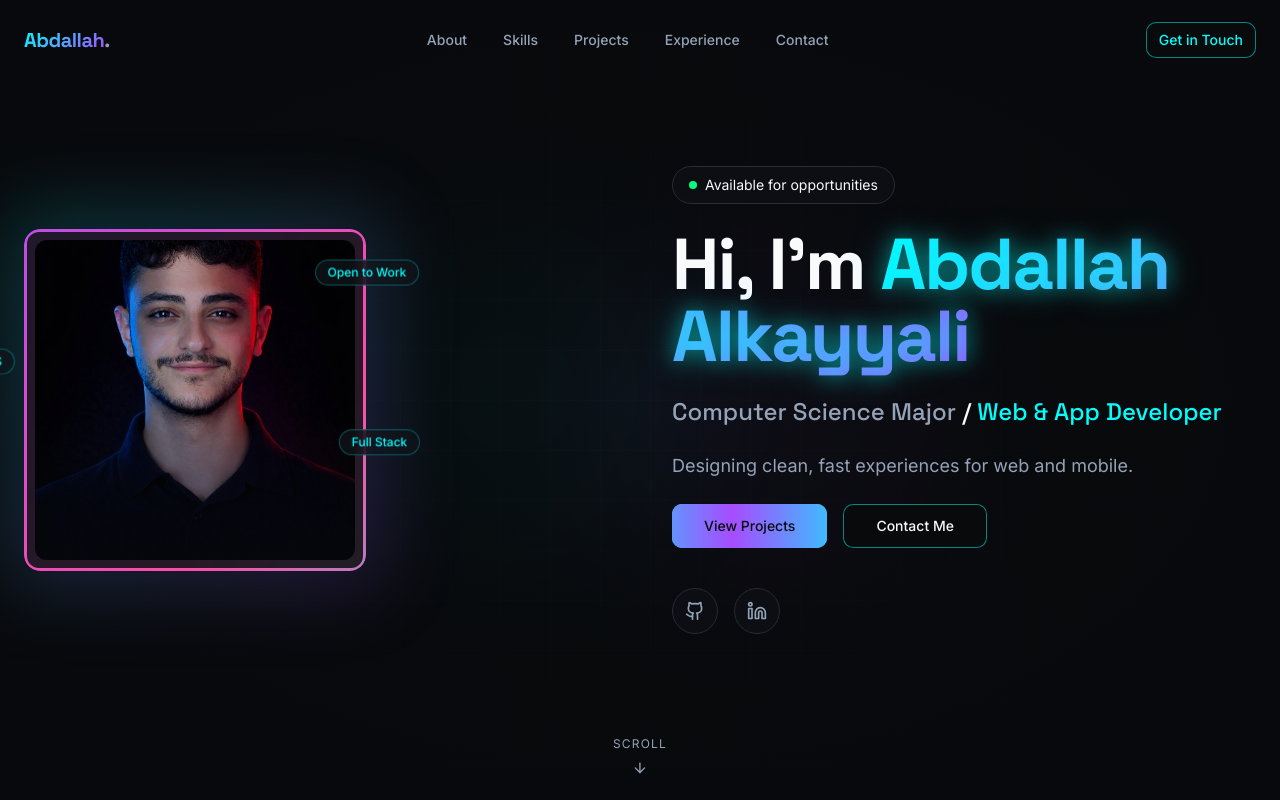
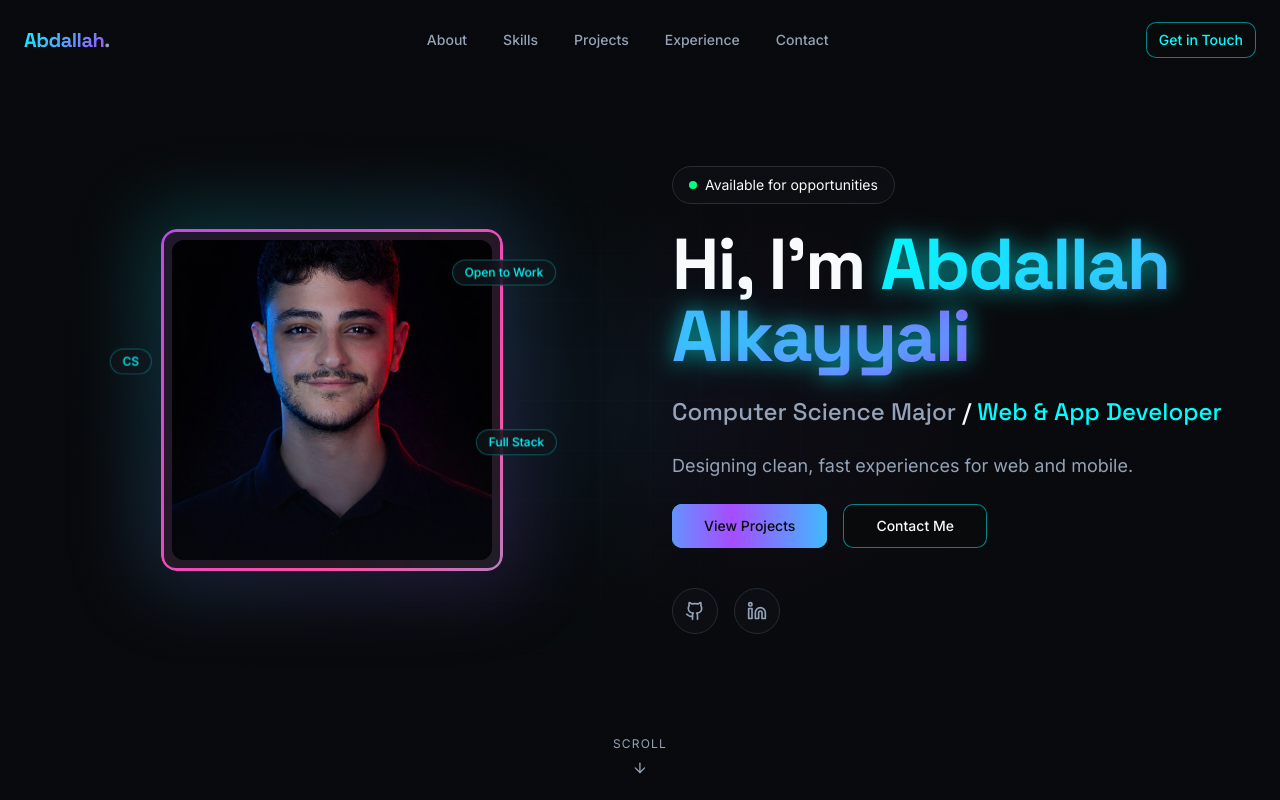
Before and after one commit to kayyali05/portfolio, a React (Vite) app: page / in a window 1280 px wide. Shown: the top 800 px of the page. Built offline with nearby package versions, Linux system fonts and the light colour scheme.

Commit message:
Adjust portrait crop and position

```diff
--- a/src/components/HeroSection.tsx
+++ b/src/components/HeroSection.tsx
@@ -79,7 +79,7 @@ const HeroSection = () => {
             initial={{ opacity: 0, x: -50 }}
             animate={{ opacity: 1, x: 0 }}
             transition={{ duration: 0.8, delay: 0.2 }}
-            className="order-first flex justify-center lg:order-first lg:justify-start"
+            className="order-first flex justify-center lg:order-first lg:justify-center lg:pl-8"
           >
             <Portrait
               src={portfolioData.personal.portrait}
--- a/src/components/Portrait.tsx
+++ b/src/components/Portrait.tsx
@@ -140,7 +140,7 @@ const Portrait = ({
                 <img
                   src={src}
                   alt={alt}
-                  className="h-full w-full object-cover object-[70%_50%]"
+                  className="h-full w-full object-cover object-[70%_40%]"
                 />
 
                 {/* Scanner line effect */}
```
